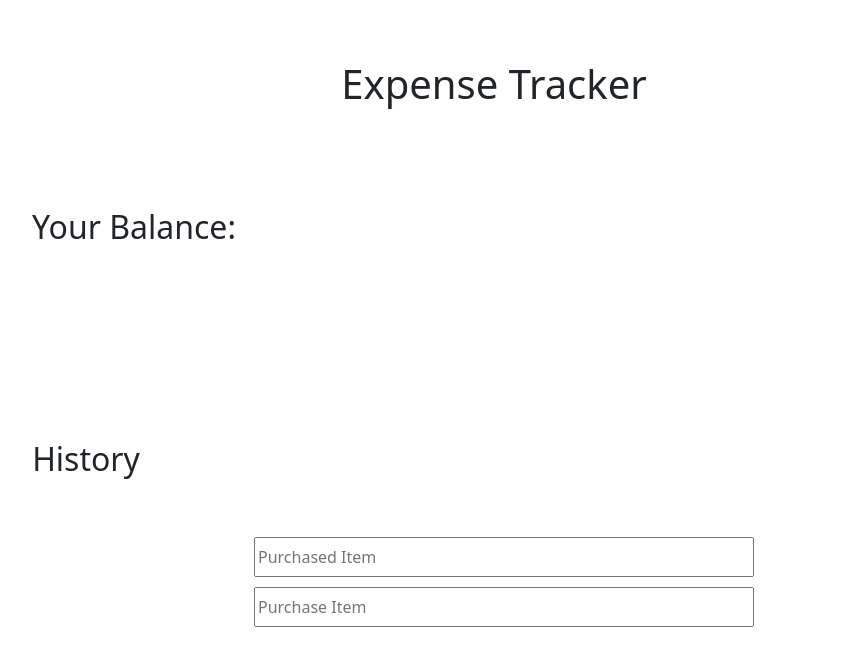
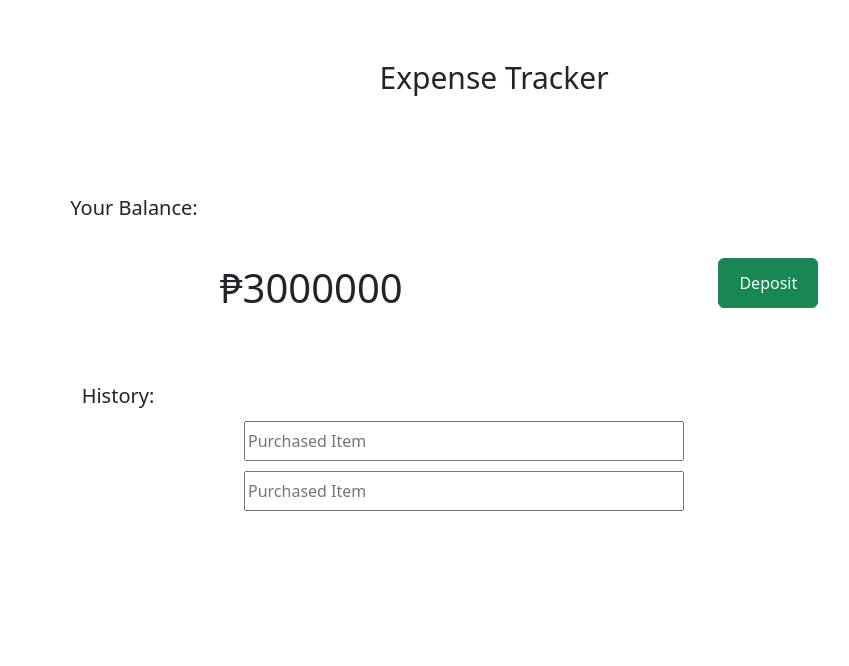
Before and after one commit to Joma-15/Expense-tracker-, a React (Vite) app: page / in a window 1280 px wide. Shown: the top 666 px of the page, without its empty margins (146-995 px from the left). Built offline with nearby package versions, Linux system fonts and the light colour scheme.

Commit message:
fix the size of the font

```diff
--- a/src/components/BalanceSheet.tsx
+++ b/src/components/BalanceSheet.tsx
@@ -4,6 +4,7 @@ export const BalanceSheet = () => {
       <h2>Your Balance:</h2>
       <div className="Balance_container">
         <p>₱3000000</p>
+        <button type="button" className="btn btn-success">Deposit</button>
       </div>
     </>
   );
--- a/src/components/History.tsx
+++ b/src/components/History.tsx
@@ -2,10 +2,10 @@
 export const History = () => {
   return (
     <>
-    <h2 style={{right: "51vh", bottom: "50px"}}>History</h2>
+    <h2 style={{right: "47vh", bottom: "50px"}}>History:</h2>
     <div className="History_container">
       <input type="text" placeholder="Purchased Item"/>
-      <input type="text"placeholder="Purchase Item" />
+      <input type="text" placeholder="Purchased Item"/>
     </div>
     </>
   )
--- a/src/components/style.css
+++ b/src/components/style.css
@@ -1,34 +1,49 @@
 h2{
+    font-size: 20px;
     margin-top: 100px;
     text-align: center;
     position: relative;
     right: 45vh;
 }
 
+h1{
+    font-size: 30px;
+}
+
 p{
     text-align: center;
-    right: 35vh;
-    margin-top: 60px;
-    position: relative;
+    right: 1vh;
+    margin-top: 30px;
     font-size: 5vh;
+    margin-left: 50px;
 }
 
 /*for the balancesheet*/
 .Balance_container{
     display: flex;
     flex-direction: row;
+    justify-content: space-evenly;
+}
+
+.btn.btn-success{
+    margin-top: 30px;
+    height: 50px;
+    width: 100px;
 }
 
 
-
-
-.History_container{
+.History_container {
     display: flex;
     flex-direction: column;
     gap: 10px;
     max-width: 500px;
     margin-left: 50vh;
+    padding-right: 60px;
+    padding-bottom: 60px;
+    margin: 0 auto;
+    margin-top: -45px; /* Adjust to move it upwards */
 }
-input{
+
+input {
     height: 40px;
 }
```
